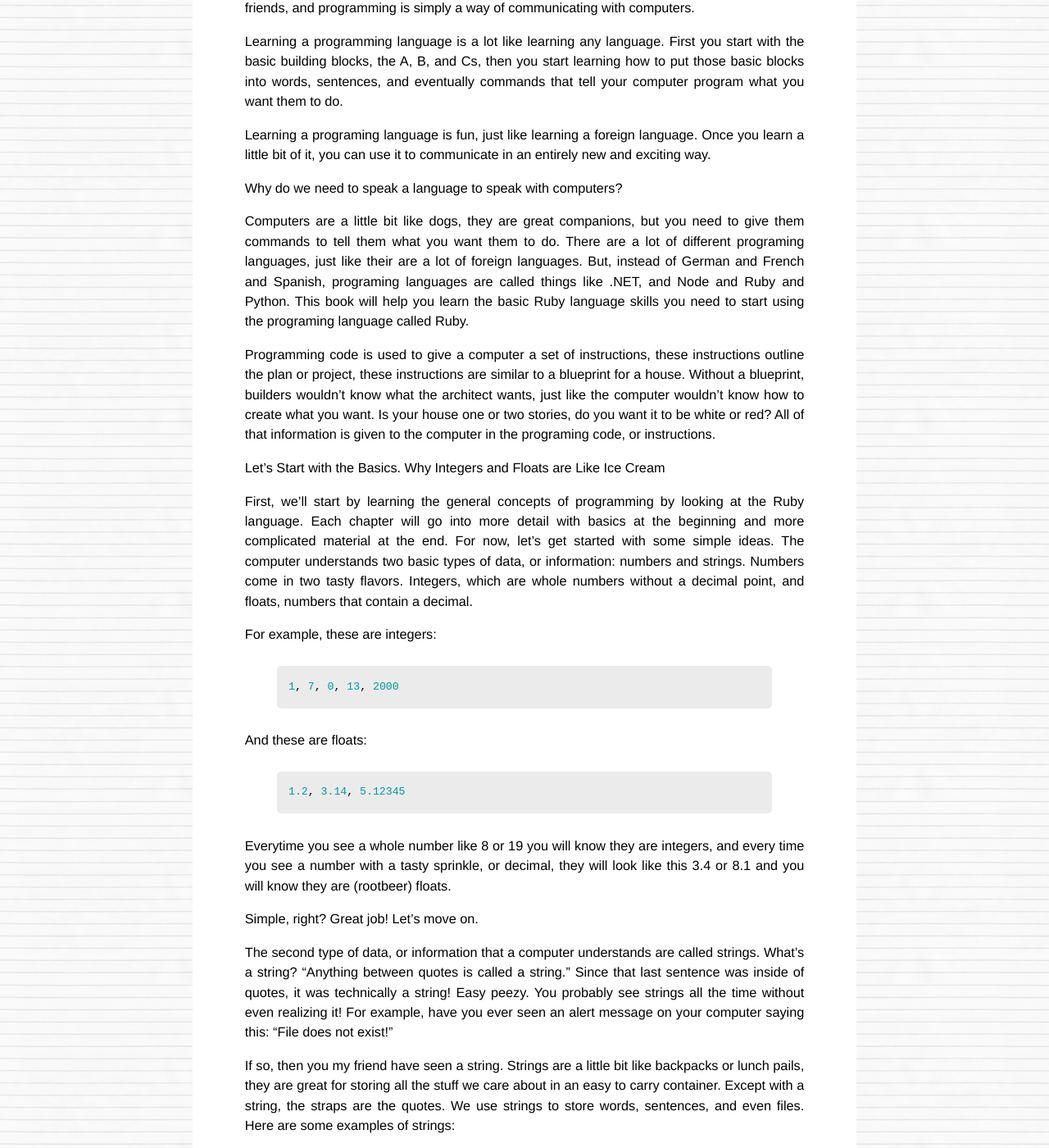
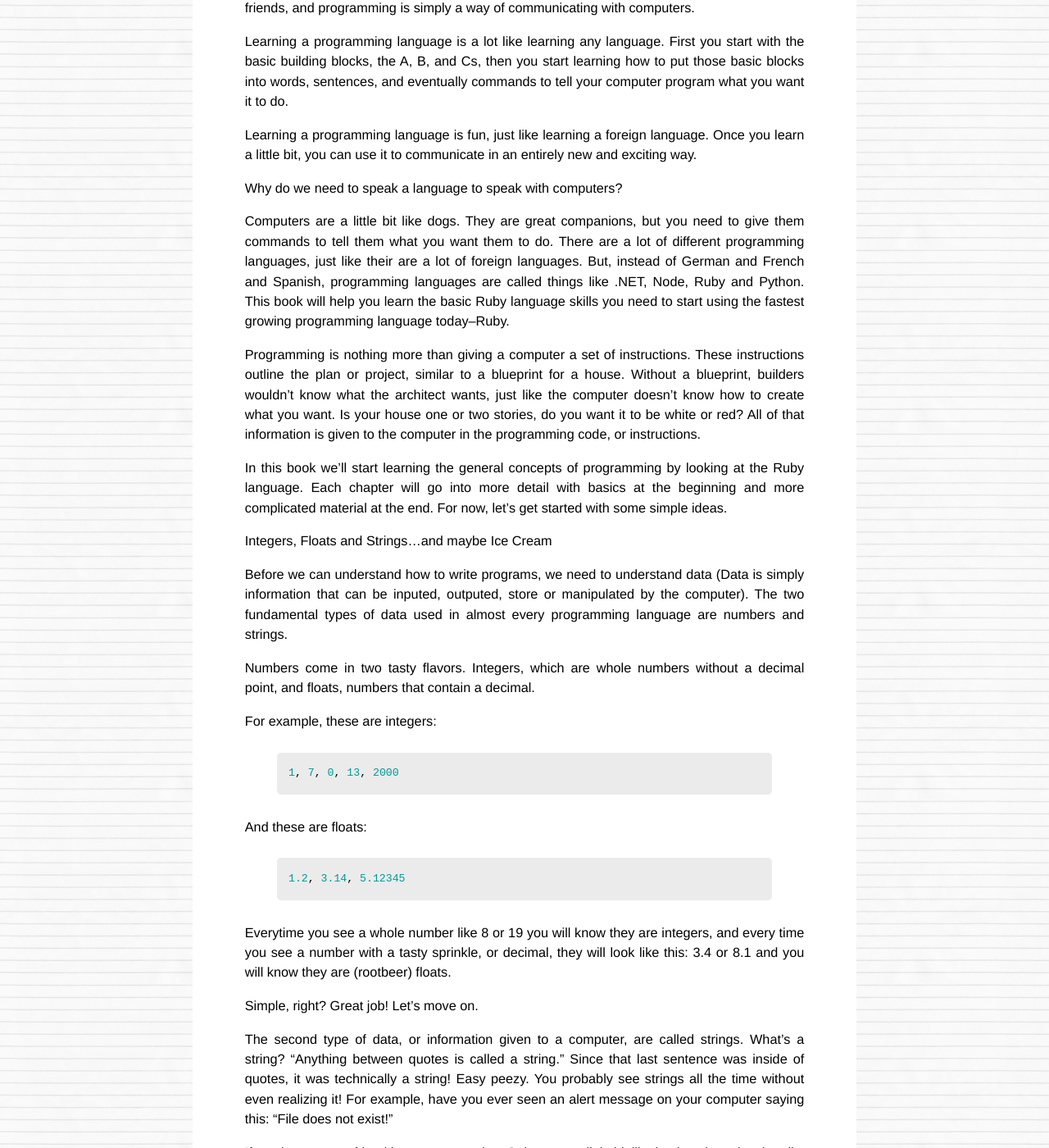
Before and after one commit to mrdougwright/rubykin.github.io, a Jekyll site: the page built from chapter1.md, in a window 1280 px wide and 1400 px high, scrolled down 276 px. Shown: the whole window at 82% size. Built offline with Jekyll 4.4.1, drawn with Linux system fonts in a browser that asks for light colours; Markdown is read by kramdown in place of the engine named in the settings; some of the changed text lies outside the part shown.

Commit message:
Spelling

````diff
--- a/chapter1.md
+++ b/chapter1.md
@@ -5,22 +5,25 @@
 
 What is programming?
 
-Programing is language. We use language to communicate with our friends, and programming is simply a way of communicating with computers.
+Programming is language. We use language to communicate with our friends, and programming is simply a way of communicating with computers.
 
-Learning a programming language is a lot like learning any language. First you start with the basic building blocks, the A, B, and Cs, then you start learning how to put those basic blocks into words, sentences, and eventually commands that tell your computer program what you want them to do.
+Learning a programming language is a lot like learning any language. First you start with the basic building blocks, the A, B, and Cs, then you start learning how to put those basic blocks into words, sentences, and eventually commands to tell your computer program what you want it to do.
 
-Learning a programing language is fun, just like learning a foreign language. Once you learn a little bit of it, you can use it to communicate in an entirely new and exciting way.
+Learning a programming language is fun, just like learning a foreign language. Once you learn a little bit, you can use it to communicate in an entirely new and exciting way.
 
 Why do we need to speak a language to speak with computers?
 
-Computers are a little bit like dogs, they are great companions, but you need to give them commands to tell them what you want them to do. There are a lot of different programing languages, just like their are a lot of foreign languages. But, instead of German and French and Spanish, programing languages are called things like .NET, and Node and Ruby and Python. This book will help you learn the basic Ruby language skills you need to start using the programing language called Ruby.
+Computers are a little bit like dogs. They are great companions, but you need to give them commands to tell them what you want them to do. There are a lot of different programming languages, just like their are a lot of foreign languages. But, instead of German and French and Spanish, programming languages are called things like .NET,  Node, Ruby and Python. This book will help you learn the basic Ruby language skills you need to start using the fastest growing programming language today--Ruby.
 
-Programming code is used to give a computer a set of instructions, these instructions outline the plan or project, these instructions are similar to a blueprint for a house. Without a blueprint, builders wouldn’t know what the architect wants, just like the computer wouldn’t know how to create what you want. Is your house one or two stories, do you want it to be white or red? All of that information is given to the computer in the programing code, or instructions.
+Programming is nothing more than giving a computer a set of instructions. These instructions outline the plan or project, similar to a blueprint for a house. Without a blueprint, builders wouldn’t know what the architect wants, just like the computer doesn’t know how to create what you want. Is your house one or two stories, do you want it to be white or red? All of that information is given to the computer in the programming code, or instructions.
 
-Let’s Start with the Basics. Why Integers and Floats are Like Ice Cream
+In this book we’ll start learning the general concepts of programming by looking at the Ruby language. Each chapter will go into more detail with basics at the beginning and more complicated material at the end. For now, let’s get started with some simple ideas.
 
-  First, we’ll start by learning the general concepts of programming by looking at the Ruby language. Each chapter will go into more detail with basics at the beginning and more complicated material at the end. For now, let’s get started with some simple ideas.
-  The computer understands two basic types of data, or information: numbers and strings. Numbers come in two tasty flavors. Integers, which are whole numbers without a decimal point, and floats, numbers that contain a decimal.
+Integers, Floats and Strings...and maybe Ice Cream
+
+Before we can understand how to write programs, we need to understand data (Data is simply information that can be inputed, outputed, store or manipulated by the computer). The two fundamental types of data used in almost every programming language are numbers and strings.
+
+Numbers come in two tasty flavors. Integers, which are whole numbers without a decimal point, and floats, numbers that contain a decimal.
 
 For example, these are integers:
 
@@ -34,20 +37,21 @@
 1.2, 3.14, 5.12345
 ```
 
-Everytime you see a whole number like 8 or 19 you will know they are integers, and every time you see a number with a tasty sprinkle, or decimal, they will look like this 3.4 or 8.1 and you will know they are (rootbeer) floats.
+Everytime you see a whole number like 8 or 19 you will know they are integers, and every time you see a number with a tasty sprinkle, or decimal, they will look like this: 3.4 or 8.1 and you will know they are (rootbeer) floats.
 
 Simple, right? Great job! Let’s move on.
 
-The second type of data, or information that a computer understands are called strings. What’s a string? "Anything between quotes is called a string." Since that last sentence was inside of quotes, it was technically a string! Easy peezy. You probably see strings all the time without even realizing it! For example, have you ever seen an alert message on your computer saying this: "File does not exist!"
+The second type of data, or information given to a computer, are called strings. What’s a string? "Anything between quotes is called a string." Since that last sentence was inside of quotes, it was technically a string! Easy peezy. You probably see strings all the time without even realizing it! For example, have you ever seen an alert message on your computer saying this: "File does not exist!"
 
-If so, then you my friend have seen a string. Strings are a little bit like backpacks or lunch pails, they are great for storing all the stuff we care about in an easy to carry container. Except with a string, the straps are the quotes. We use strings to store words, sentences, and even files. Here are some examples of strings:
+If so, then you my friend have seen a string. Strings are a little bit like backpacks or lunch pails, they are great for storing all the stuff we care about in an easy-to-carry container. Except with a string, the straps are the quotes. We use strings to store words, sentences, and even files. Here are some examples of strings:
 
 ```ruby
 "I'm a string!"
 "And_so_am_I"
 "9"
+"This long paragraph is even a string.\nAnd it has these strange \n things that we'll explain later."
 ```
 
 9 is such a joker. Did you notice we put the number nine as a string? This is very different than the actual number nine, but we will get to that later.
 
-Now that you know the two most fundamental pieces of data the computer uses (numbers and strings), it's time to dive a bit deeper into each of these data types.
+Now that you know the two most fundamental pieces of data the computer uses (numbers and strings), it's time to dive a bit deeper into each of these data types. Next chapter!
````
